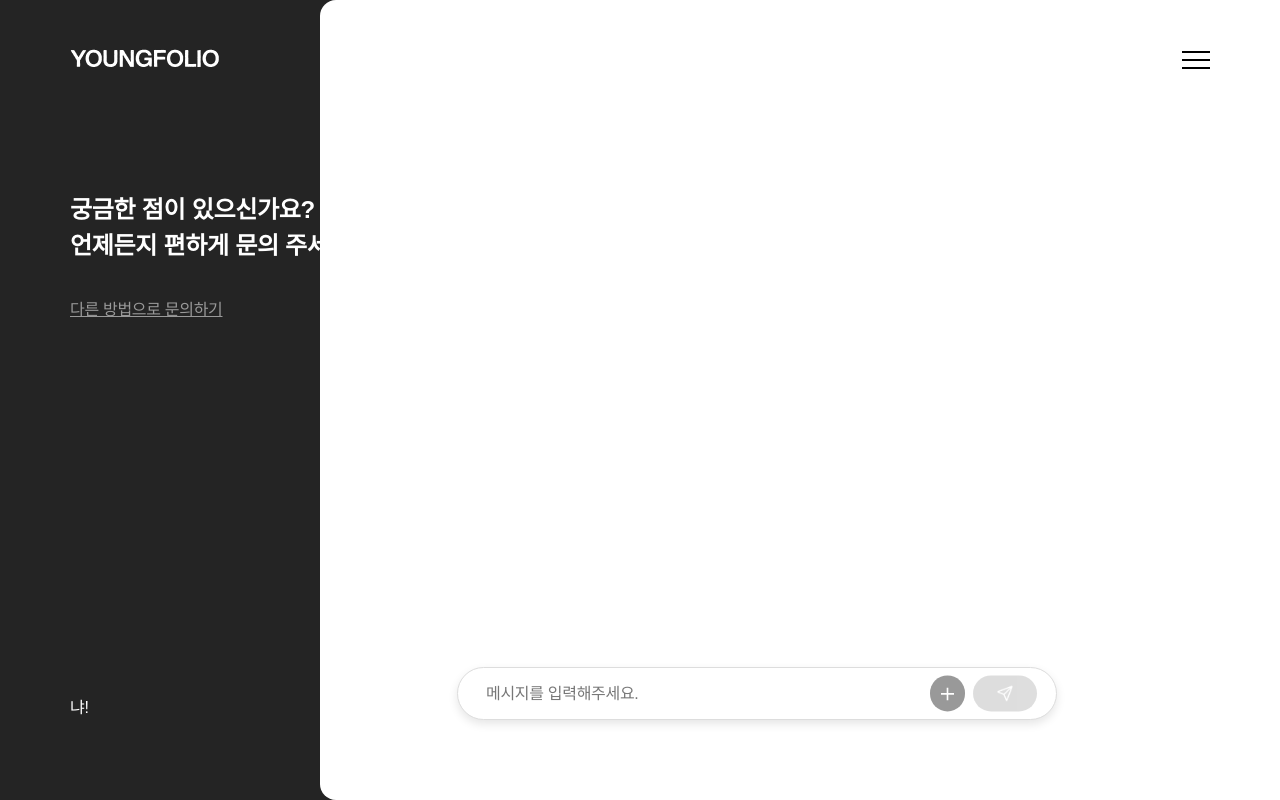
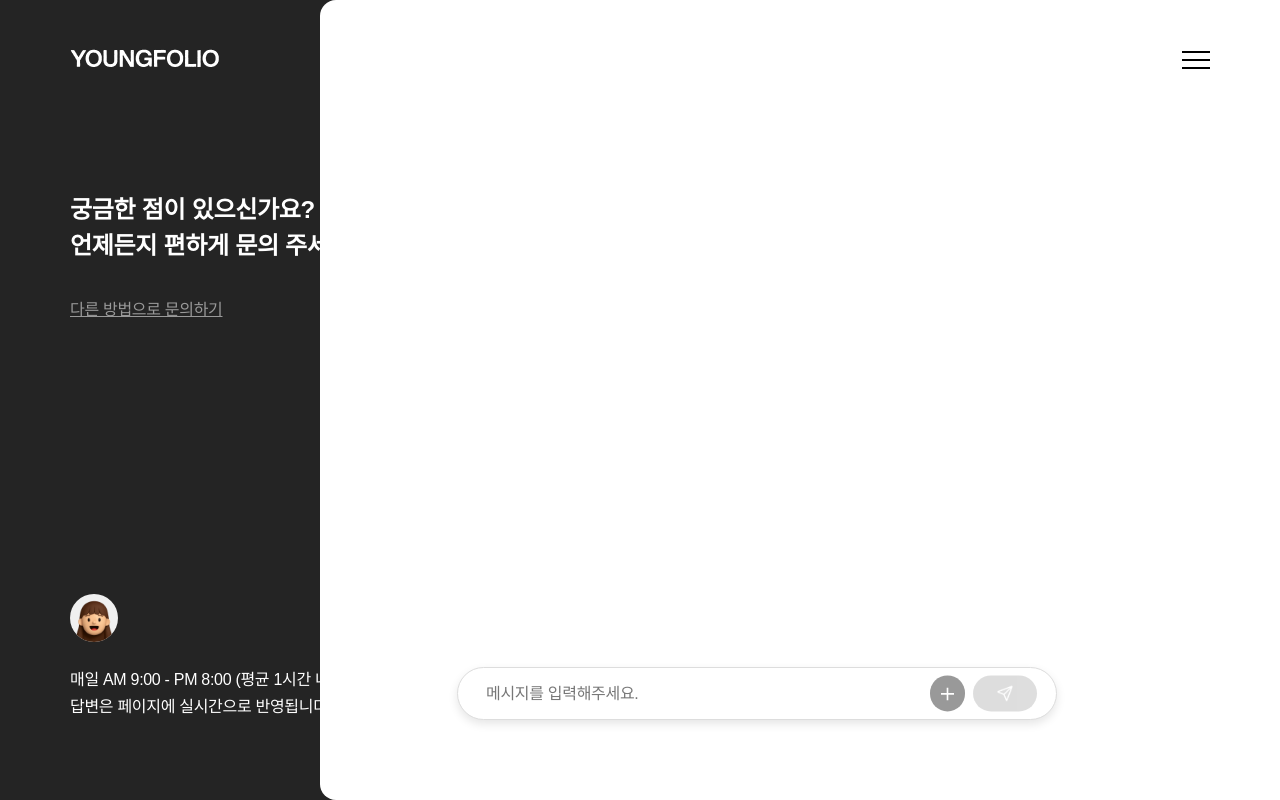
Before and after one commit to JUYOUNG0728/youngfolio, a Next.js app: page /contact/inquiry in a window 1280 px wide. Built offline with nearby package versions, Linux system fonts and the light colour scheme; no server answers; the database is empty.

Commit message:
feat, style: inquiry 페이지 제작 완료 및 creator 페이지에서 문의하기 눌렀을 때 inquiry로 이동할 수 있게 경로 수정

```diff
--- a/app/contact/inquiry/page.tsx
+++ b/app/contact/inquiry/page.tsx
@@ -202,7 +202,7 @@ export default function InquiryPage() {
   return (
     <div className="w-full h-full bg-black">
       {!userUid && <div>Loading...</div>}
-      <div className="absolute ml-[70px] h-[calc(100%-272px)] flex flex-col justify-between top-48 xl:top-60">
+      <div className="absolute ml-[70px] h-[calc(100%-272px)] flex flex-col justify-between top-48 xl:top-60 xl:h-[calc(100%-340px)]">
         <div>
           <p className="h5 text-white mb-8 xl:mb-10">
             궁금한 점이 있으신가요?
@@ -218,7 +218,18 @@ export default function InquiryPage() {
             다른 방법으로 문의하기
           </span>
         </div>
-        <div className="text-white">냐!</div>
+        <div className="text-white body4 flex flex-col">
+          <div className="mb-6 bg-gray-10 w-12 h-12 rounded-full pt-[5px] overflow-hidden xl:w-14 xl:h-14 xl:mb-7">
+            <Image
+              src="/images/icon-admin-avatar.png"
+              alt="관리자 아바타"
+              width={60}
+              height={60}
+            />
+          </div>
+          <span>매일 AM 9:00 - PM 8:00 (평균 1시간 내 응답)</span>
+          <span>답변은 페이지에 실시간으로 반영됩니다.</span>
+        </div>
       </div>
       <div className="absolute right-0 top-0 bg-white rounded-l-2xl h-full w-[75vw] xl:w-[77vw]">
         <div
@@ -244,10 +255,10 @@ export default function InquiryPage() {
 
                 {msg.sender === "admin" ? (
                   <div className="flex flex-col gap-2 xl:gap-3">
-                    <div className="flex items-center gap-2 xl:gap-[10px]">
-                      <div className="w-[18px] h-[18px] rounded-full bg-black xl:w-6 xl:h-6" />
-                      <span className="text-black text-base xl:text-lg">
-                        관리자
+                    <div className="flex items-center gap-2">
+                      <div className="w-4 h-4 rounded-full bg-black xl:w-[18px] xl:h-[18px]" />
+                      <span className="text-black font-medium text-base xl:text-lg xl:font-semibold">
+                        YOUNG
                       </span>
                     </div>
                     <div className="w-fit flex items-end">
--- a/components/Creator/InquiryBox.tsx
+++ b/components/Creator/InquiryBox.tsx
@@ -7,7 +7,7 @@ export default function InquiryBox() {
   const router = useRouter();
 
   const handleClickInquiryButton = () => {
-    router.push("/contact");
+    router.push("/contact/inquiry");
   };
 
   return (
```
Also changed, not shown: public/images/icon-admin-avatar.png (added), 1 other file (tests, documents, lock files or other folders).
